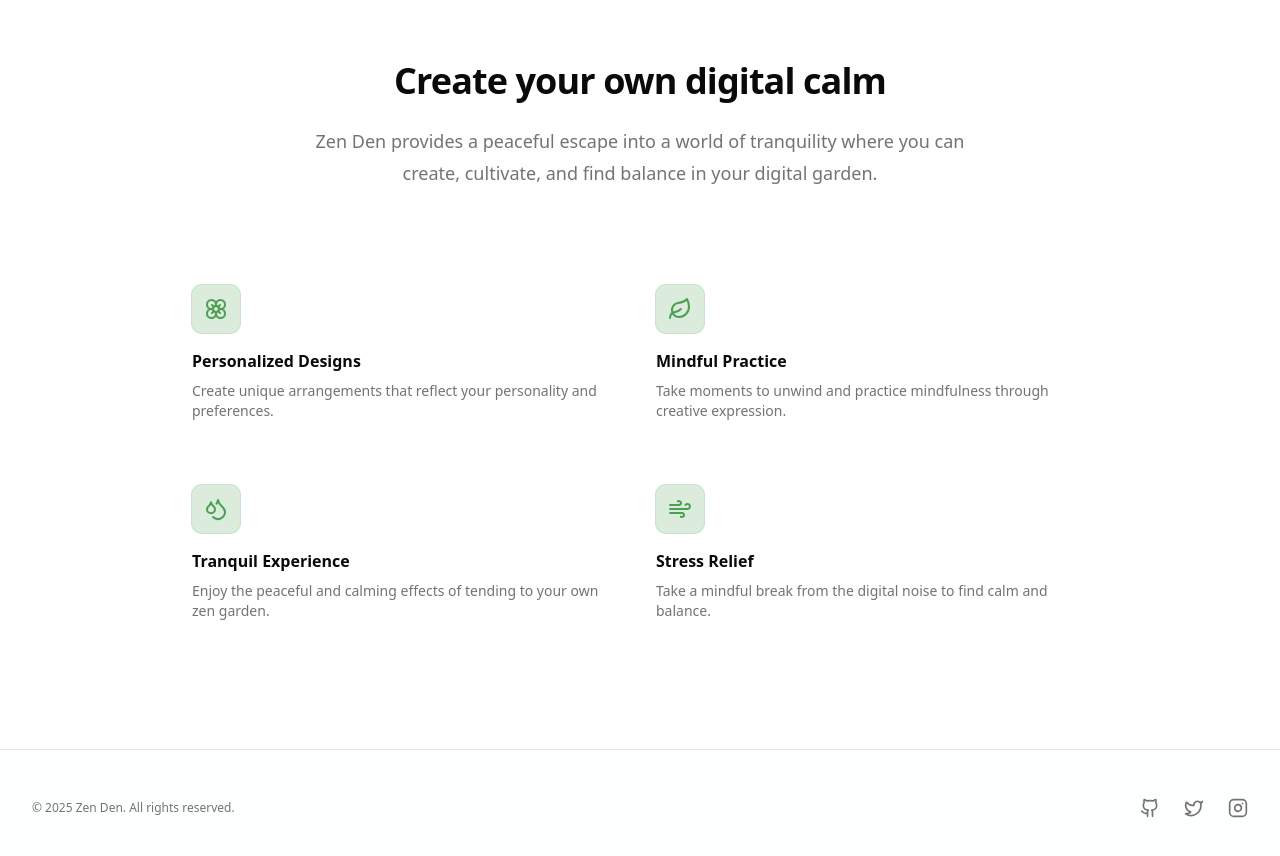
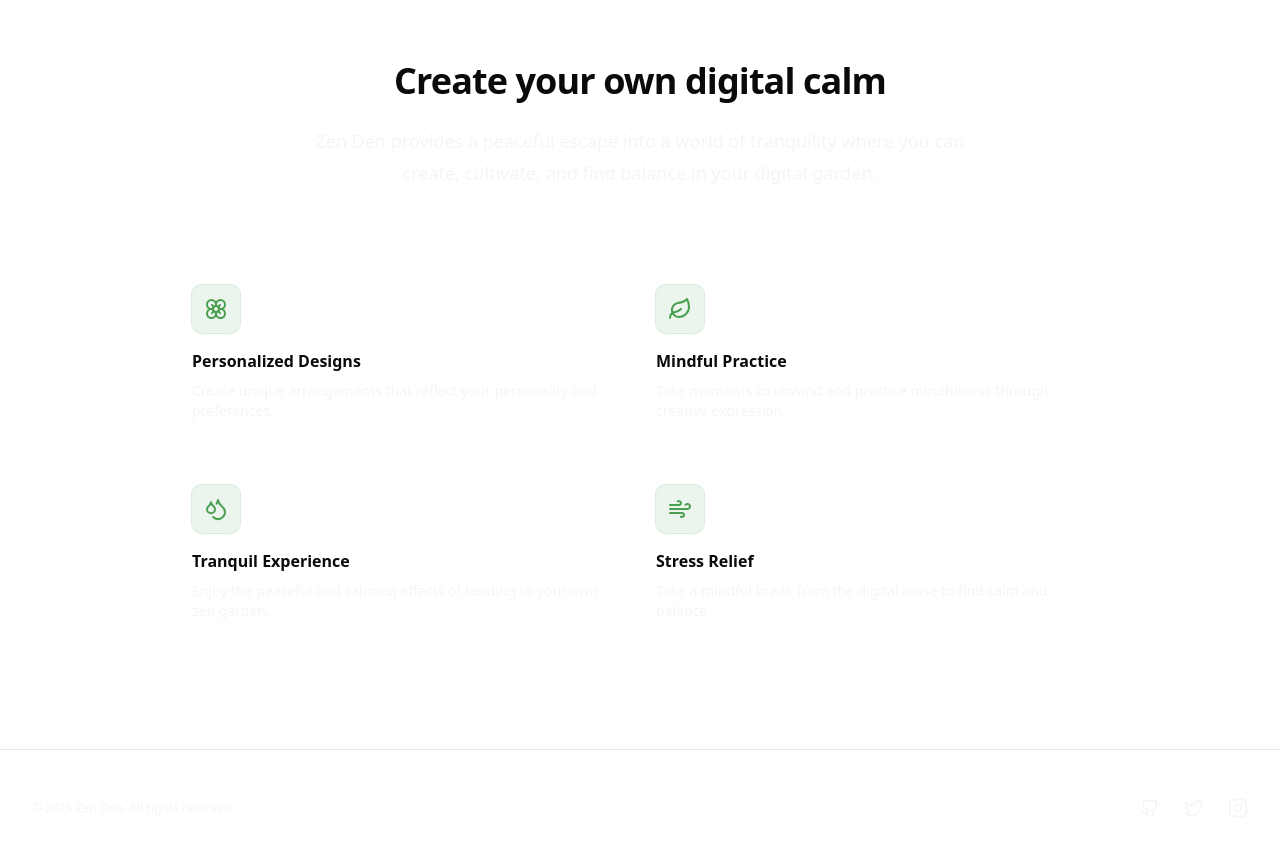
Before and after one commit to corbinmurray/zen-den, a Next.js app: page / in a window 1280 px wide. Shown: the part 900-1756 px from the top of the page. Built offline with nearby package versions, Linux system fonts and the light colour scheme.

Commit message:
Fix rules and text-muted-foreground

```diff
--- a/components/features.tsx
+++ b/components/features.tsx
@@ -16,9 +16,9 @@ function Feature({ icon, title, description, delay }: FeatureProps) {
 			viewport={{ once: true }}
 			transition={{ duration: 0.6, delay: delay, easing: [0.22, 0.03, 0.26, 1] }}
 			className="flex flex-col items-start">
-			<div className="rounded-lg bg-primary/20 p-3 ring-1 ring-primary/30">{icon}</div>
+			<div className="rounded-lg bg-primary/10 p-3 ring-1 ring-primary/20">{icon}</div>
 			<h3 className="mt-4 font-semibold text-foreground">{title}</h3>
-			<p className="mt-2 text-sm text-muted-foreground">{description}</p>
+			<p className="mt-2 text-sm text-muted">{description}</p>
 		</motion.div>
 	);
 }
@@ -61,7 +61,7 @@ export function Features() {
 					viewport={{ once: true }}
 					transition={{ duration: 0.6, easing: [0.22, 0.03, 0.26, 1] }}>
 					<h2 className="text-3xl font-bold tracking-tight text-foreground sm:text-4xl">Create your own digital calm</h2>
-					<p className="mt-6 text-lg leading-8 text-muted-foreground">
+					<p className="mt-6 text-lg leading-8 text-muted">
 						Zen Den provides a peaceful escape into a world of tranquility where you can create, cultivate, and find balance in your digital garden.
 					</p>
 				</motion.div>
--- a/components/footer.tsx
+++ b/components/footer.tsx
@@ -10,28 +10,18 @@ export function Footer() {
 		<footer className="border-t bg-background/90 backdrop-blur-sm">
 			<div className="container mx-auto px-6 py-12 md:flex md:items-center md:justify-between lg:px-8">
 				<div className="flex justify-center space-x-6 md:order-2">
-					<Link href="https://github.com" target="_blank" rel="noopener noreferrer" className="text-muted-foreground hover:text-foreground" aria-label="GitHub">
+					<Link href="https://github.com" target="_blank" rel="noopener noreferrer" className="text-muted hover:text-foreground" aria-label="GitHub">
 						<Github className="h-5 w-5" />
 					</Link>
-					<Link
-						href="https://twitter.com"
-						target="_blank"
-						rel="noopener noreferrer"
-						className="text-muted-foreground hover:text-foreground"
-						aria-label="Twitter">
+					<Link href="https://twitter.com" target="_blank" rel="noopener noreferrer" className="text-muted hover:text-foreground" aria-label="Twitter">
 						<Twitter className="h-5 w-5" />
 					</Link>
-					<Link
-						href="https://instagram.com"
-						target="_blank"
-						rel="noopener noreferrer"
-						className="text-muted-foreground hover:text-foreground"
-						aria-label="Instagram">
+					<Link href="https://instagram.com" target="_blank" rel="noopener noreferrer" className="text-muted hover:text-foreground" aria-label="Instagram">
 						<Instagram className="h-5 w-5" />
 					</Link>
 				</div>
 				<div className="mt-8 md:order-1 md:mt-0">
-					<p className="text-center text-xs leading-5 text-muted-foreground">&copy; {currentYear} Zen Den. All rights reserved.</p>
+					<p className="text-center text-xs leading-5 text-muted">&copy; {currentYear} Zen Den. All rights reserved.</p>
 				</div>
 			</div>
 		</footer>
--- a/components/hero.tsx
+++ b/components/hero.tsx
@@ -21,7 +21,7 @@ export function Hero() {
 								whileInView={{ opacity: 1, y: 0 }}
 								viewport={{ once: true }}
 								transition={{ duration: 0.8, delay: 0.2, easing: [0.22, 0.03, 0.26, 1] }}
-								className="mt-6 text-lg leading-8 text-muted-foreground">
+								className="mt-6 text-lg leading-8 text-muted">
 								Create your own tranquil digital space where you can arrange elements like stones, plants, and water features. Experience the calm of tending to
 								your personal zen garden, wherever you are.
 							</motion.p>
--- a/components/navigation.tsx
+++ b/components/navigation.tsx
@@ -34,7 +34,7 @@ export function Navigation() {
 						<Link
 							key={route.href}
 							href={route.href}
-							className={`text-sm transition-colors hover:text-primary ${pathname === route.href ? "text-foreground font-medium" : "text-muted-foreground"}`}>
+							className={`text-sm transition-colors hover:text-primary ${pathname === route.href ? "text-foreground font-medium" : "text-muted"}`}>
 							{route.label}
 						</Link>
 					))}
@@ -61,9 +61,7 @@ export function Navigation() {
 									key={route.href}
 									href={route.href}
 									onClick={() => setIsOpen(false)}
-									className={`text-sm transition-colors hover:text-primary ${
-										pathname === route.href ? "text-foreground font-medium" : "text-muted-foreground"
-									}`}>
+									className={`text-sm transition-colors hover:text-primary ${pathname === route.href ? "text-foreground font-medium" : "text-muted"}`}>
 									{route.label}
 								</Link>
 							))}
```
Also changed, not shown: 1 other file (tests, documents, lock files or other folders).
